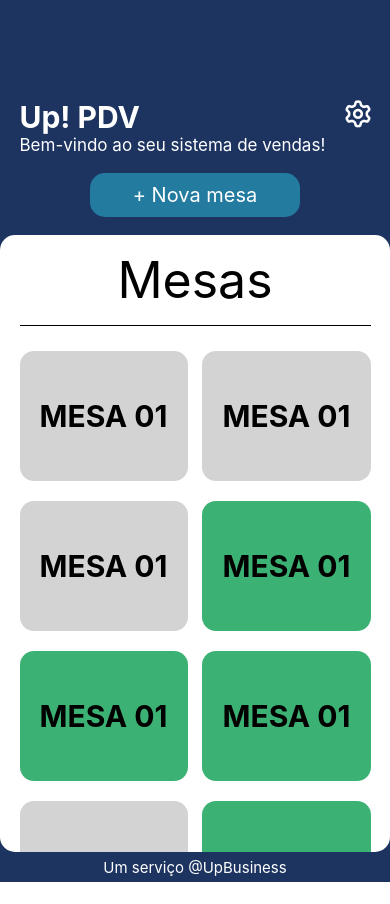
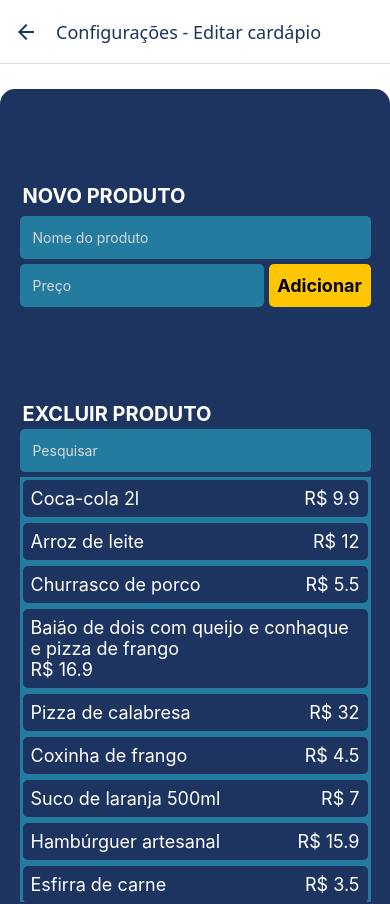
Before and after one commit to sofiasaless/up-pdv, a React Native app: screen /EditarCardapio in a window 390 px wide. Shown: the top 904 px of the page. Before the commit the page ends 882 px from the top, so only its background shows below. Built offline with nearby package versions, Linux system fonts and the light colour scheme.

Commit message:
feat: telas configurações - mesa e cardapio

```diff
--- /dev/null
+++ b/src/components/CardEditarMesa.js
@@ -0,0 +1,30 @@
+import { StyleSheet, Text, TouchableOpacity, View } from 'react-native';
+
+// imports
+import FontAwesome6 from '@expo/vector-icons/FontAwesome6';
+
+export default function CardEditarMesa() {
+  return (
+    <View style={styles.container}>
+      <Text style={styles.txtMesa}>MESA 01</Text>
+      <TouchableOpacity>
+        <FontAwesome6 name="trash-can" size={26} color="black" />
+      </TouchableOpacity>
+    </View>
+  );
+}
+
+const styles = StyleSheet.create({
+  container: {
+    backgroundColor: '#d3d3d3',
+    alignItems: 'center',
+    borderRadius: 14 ,
+    height: 130,
+    marginBottom: 20
+  },
+  txtMesa: {
+    padding: 20,
+    fontSize: 30,
+    fontWeight: 'bold'
+  }
+});
--- /dev/null
+++ b/src/components/ItemEditarCardapio.js
@@ -0,0 +1,45 @@
+import { StyleSheet, Text, TouchableOpacity, View } from 'react-native';
+
+export default function ItemEditarCardapio( {descricao, precoUni} ) {
+
+  return (
+    <View style={styles.itemCardapio}>
+      <TouchableOpacity style={styles.infoItem}>
+        <Text style={styles.txtDescricao}>{descricao}</Text>
+        <Text style={styles.txtPreco}>R$ {precoUni}</Text>
+      </TouchableOpacity>
+    </View>
+  );
+}
+
+const styles = StyleSheet.create({
+  itemCardapio: {
+    backgroundColor: '#1d3461',
+    margin: 3,
+    borderRadius: 5,
+    display: 'flex',
+    flexDirection: 'row',
+  },
+  infoItem: {
+    // backgroundColor: '#247ba0',
+    borderRadius: 3,
+    padding: 8,
+    display: 'flex',
+    flexDirection: 'row',
+    justifyContent: 'space-between',
+    flexWrap: 'wrap',
+    alignItems: 'center',
+    alignContent: 'center',
+    width: '100%'
+  },
+  txtDescricao: {
+    color: 'white',
+    fontSize: 18,
+    // backgroundColor: 'green'
+  },
+  txtPreco: {
+    color: 'white',
+    fontSize: 18,
+    // backgroundColor: 'red'
+  }
+});
--- a/src/routes/stackRoutes.js
+++ b/src/routes/stackRoutes.js
@@ -9,6 +9,8 @@ import Home from "../screens/Home";
 import ResumoConta from '../screens/ResumoConta';
 import ExibirCardapio from '../screens/ExibirCardapio';
 import Configuracoes from '../screens/Configuracoes/Configuracoes';
+import EditarMesas from '../screens/Configuracoes/EditarMesas';
+import EditarCardapio from '../screens/Configuracoes/EditarCardapio';
 
 export default function AllRoutes() {
   return (
@@ -55,6 +57,30 @@ export default function AllRoutes() {
         }}
       />
 
+      <Stack.Screen
+        name="EditarMesas"
+        component={EditarMesas}
+        options={{
+          title: 'Configurações - Editar mesas',
+          headerStyle: {
+            backgroundColor: 'white',
+          },
+          headerTintColor: '#1d3461',
+        }}
+      />
+
+      <Stack.Screen
+        name="EditarCardapio"
+        component={EditarCardapio}
+        options={{
+          title: 'Configurações - Editar cardápio',
+          headerStyle: {
+            backgroundColor: 'white',
+          },
+          headerTintColor: '#1d3461',
+        }}
+      />
+
     </Stack.Navigator>
   );
 }
--- a/src/screens/Configuracoes/Configuracoes.js
+++ b/src/screens/Configuracoes/Configuracoes.js
@@ -3,10 +3,13 @@ import { KeyboardAvoidingView, Platform, StyleSheet, Text, TouchableOpacity, Vie
 
 // componentes
 import RodapeUp from '../../components/RodapeUp';
+import { useNavigation } from '@react-navigation/native';
 
 // outros imports
 
 export default function Configuracoes() {
+  // instância para navegar
+  const navigator = useNavigation();
 
   return (
     <KeyboardAvoidingView
@@ -20,11 +23,11 @@ export default function Configuracoes() {
           <View style={styles.config}>
             <Text style={styles.txt}>Mesas e cardápio</Text>
 
-            <TouchableOpacity style={styles.btnConfig}>
+            <TouchableOpacity style={styles.btnConfig} onPress={() => navigator.navigate('EditarMesas')}>
               <Text style={styles.txtConfig}>Editar/Excluir mesas</Text>
             </TouchableOpacity>
 
-            <TouchableOpacity style={styles.btnConfig}>
+            <TouchableOpacity style={styles.btnConfig} onPress={() => navigator.navigate('EditarCardapio')}>
               <Text style={styles.txtConfig}>Adicionar novo produto ao cardápio</Text>
             </TouchableOpacity>
           </View>
--- /dev/null
+++ b/src/screens/Configuracoes/EditarCardapio.js
@@ -0,0 +1,151 @@
+import { StatusBar } from 'expo-status-bar';
+import { FlatList, KeyboardAvoidingView, Platform, StyleSheet, Text, TouchableOpacity, View } from 'react-native';
+
+// componentes
+import RodapeUp from '../../components/RodapeUp';
+import { TextInput } from 'react-native-gesture-handler';
+import { SafeAreaProvider, SafeAreaView } from 'react-native-safe-area-context';
+import { DATA } from '../data';
+import ItemEditarCardapio from '../../components/ItemEditarCardapio';
+
+// outros imports
+
+export default function EditarCardapio() {
+  const data = DATA;
+
+  return (
+    <KeyboardAvoidingView
+      behavior={Platform.OS === 'ios' ? 'padding' : 'height'}
+      style={styles.container}
+    >
+      <View style={styles.container}>
+
+        <View style={styles.content}>
+          <View style={styles.novoProduto}>
+
+            <Text style={styles.txt}>Novo produto</Text>
+            <TextInput
+              style={styles.inputProduto}
+              placeholder='Nome do produto'
+              placeholderTextColor={'#d9d9d9'}
+              cursorColor={'white'}
+              keyboardType='default'
+            />
+
+            <View style={{display: 'flex', flexDirection: 'row', gap: 5}}>
+              <TextInput
+                style={[styles.inputProduto, {flex: 1}]}
+                placeholder='Preço'
+                placeholderTextColor={'#d9d9d9'}
+                cursorColor={'white'}
+                keyboardType='default'
+              />
+
+              <TouchableOpacity style={styles.btnAdc}>
+                <Text style={styles.txtBtn}>Adicionar</Text>
+              </TouchableOpacity>
+            </View>
+
+          </View>
+
+          <View style={styles.excluirProduto}>
+            <Text style={styles.txt}>Excluir produto</Text>
+            <TextInput
+              style={styles.inputProduto}
+              placeholder='Pesquisar'
+              placeholderTextColor={'#d9d9d9'}
+              cursorColor={'white'}
+              keyboardType='default'
+            />
+
+            <View style={{height: '60%'}}>
+              <FlatList
+                style={styles.lista}
+                showsVerticalScrollIndicator={false}
+                data={data}
+                renderItem={({item}) => <ItemEditarCardapio descricao={item.descricao} precoUni={item.precoUni} />}
+                keyExtractor={item => Math.random()}
+              />
+            </View>
+
+            <TouchableOpacity style={styles.btnExc}>
+              <Text style={[styles.txtBtn, {color: 'white'}]}>Excluir</Text>
+            </TouchableOpacity>
+          </View>
+        </View>
+
+        <RodapeUp cor={true}/>
+        <StatusBar style="dark" />
+      </View>
+    </KeyboardAvoidingView>
+  );
+}
+
+const styles = StyleSheet.create({
+  container: {
+    backgroundColor: '#fff',
+    alignItems: 'center',
+    justifyContent: 'flex-end',
+    width: '100%',
+    flex: 1
+  },
+  content: {
+    backgroundColor: '#1d3461',
+    width: '100%',
+    height: '95%',
+    borderRadius: 15,
+    display: 'flex',
+    alignItems: 'center'
+  },
+  txt: {
+    color: 'white',
+    fontWeight: 'bold',
+    fontSize: 20,
+    textTransform: 'uppercase',
+    width: '100%',
+    margin: 3
+  },
+  novoProduto: {
+    // backgroundColor: 'red',
+    height: '30%',
+    width: '90%',
+    display: 'flex',
+    justifyContent: 'center',
+    gap: 5
+  },
+  excluirProduto: {
+    // backgroundColor: 'green',
+    height: '70%',
+    width: '90%',
+    display: 'flex',
+    justifyContent: 'flex-start'
+  },
+  inputProduto: {
+    backgroundColor: '#247ba0',
+    borderRadius: 5,
+    padding: 13,
+    color: 'white',
+  },
+  btnAdc: {
+    flex: 1,
+    borderRadius: 5,
+    justifyContent: 'center',
+    backgroundColor: '#fec601'
+  },
+  txtBtn: {
+    textAlign: 'center',
+    fontSize: 18,
+    fontWeight: 'bold'
+  },
+  lista: {
+    backgroundColor: '#247ba0',
+    marginVertical: 5,
+  },
+  btnExc: {
+    backgroundColor: '#e15554',
+    borderRadius: 5,
+    justifyContent: 'center',
+    width: '50%',
+    padding: 7
+  }
+});
--- /dev/null
+++ b/src/screens/Configuracoes/EditarMesas.js
@@ -0,0 +1,67 @@
+import { StatusBar } from 'expo-status-bar';
+import { KeyboardAvoidingView, Platform, ScrollView, StyleSheet, Text, TouchableOpacity, View } from 'react-native';
+
+// componentes
+import RodapeUp from '../../components/RodapeUp';
+import CardEditarMesa from '../../components/CardEditarMesa';
+
+// outros imports
+
+export default function EditarMesas() {
+
+  return (
+    <KeyboardAvoidingView
+      behavior={Platform.OS === 'ios' ? 'padding' : 'height'}
+      style={styles.container}
+    >
+      <View style={styles.container}>
+
+        <View style={styles.content}>
+          <ScrollView style={styles.contentMesas}
+            showsVerticalScrollIndicator={false}
+          >
+            <View style={styles.mesasContainer}>
+              <CardEditarMesa />
+              <CardEditarMesa />
+              <CardEditarMesa />
+              <CardEditarMesa />
+              <CardEditarMesa />
+            </View>
+          </ScrollView>
+
+        </View>
+
+        <RodapeUp cor={true}/>
+        <StatusBar style="dark" />
+      </View>
+    </KeyboardAvoidingView>
+  );
+}
+
+const styles = StyleSheet.create({
+  container: {
+    backgroundColor: '#fff',
+    alignItems: 'center',
+    justifyContent: 'flex-end',
+    width: '100%',
+    flex: 1
+  },
+  content: {
+    backgroundColor: '#1d3461',
+    width: '100%',
+    height: '95%',
+    borderRadius: 15,
+    display: 'flex',
+    alignItems: 'center'
+  },
+  contentMesas: {
+    // backgroundColor: 'yellow',
+    marginTop: 25,
+    width: '90%',
+  },
+  mesasContainer: {
+    flexDirection: 'row',
+    flexWrap: 'wrap',
+    justifyContent: 'space-between',
+  },
+});
--- a/src/screens/ResumoConta.js
+++ b/src/screens/ResumoConta.js
@@ -48,7 +48,7 @@ export default function ResumoConta() {
               placeholderTextColor={'#d9d9d9'}
               cursorColor={'white'}
               keyboardType='default'
-              />
+            />
             <View style={styles.formViewInterna}>
               <TextInput
                 style={styles.inputInterno}
```
